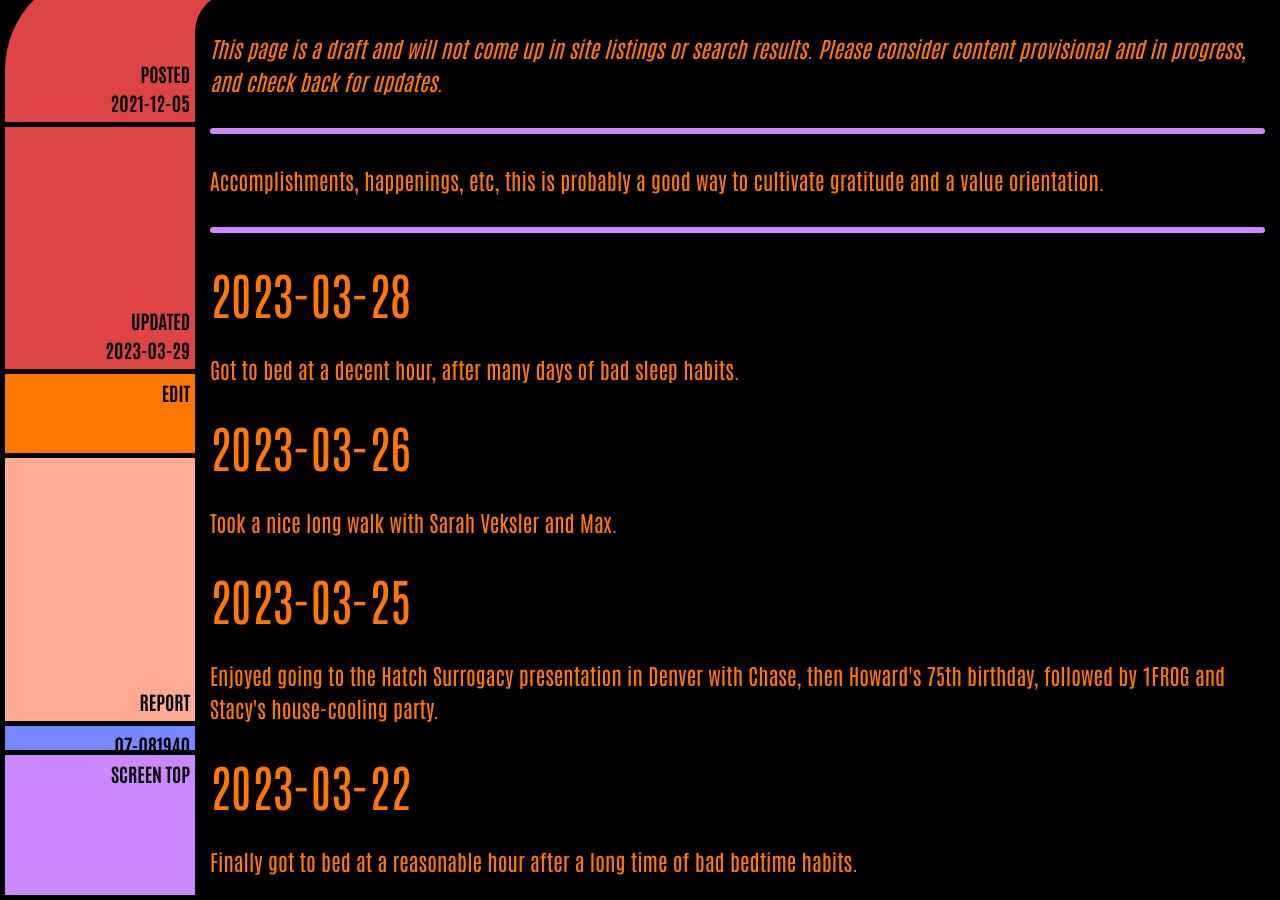
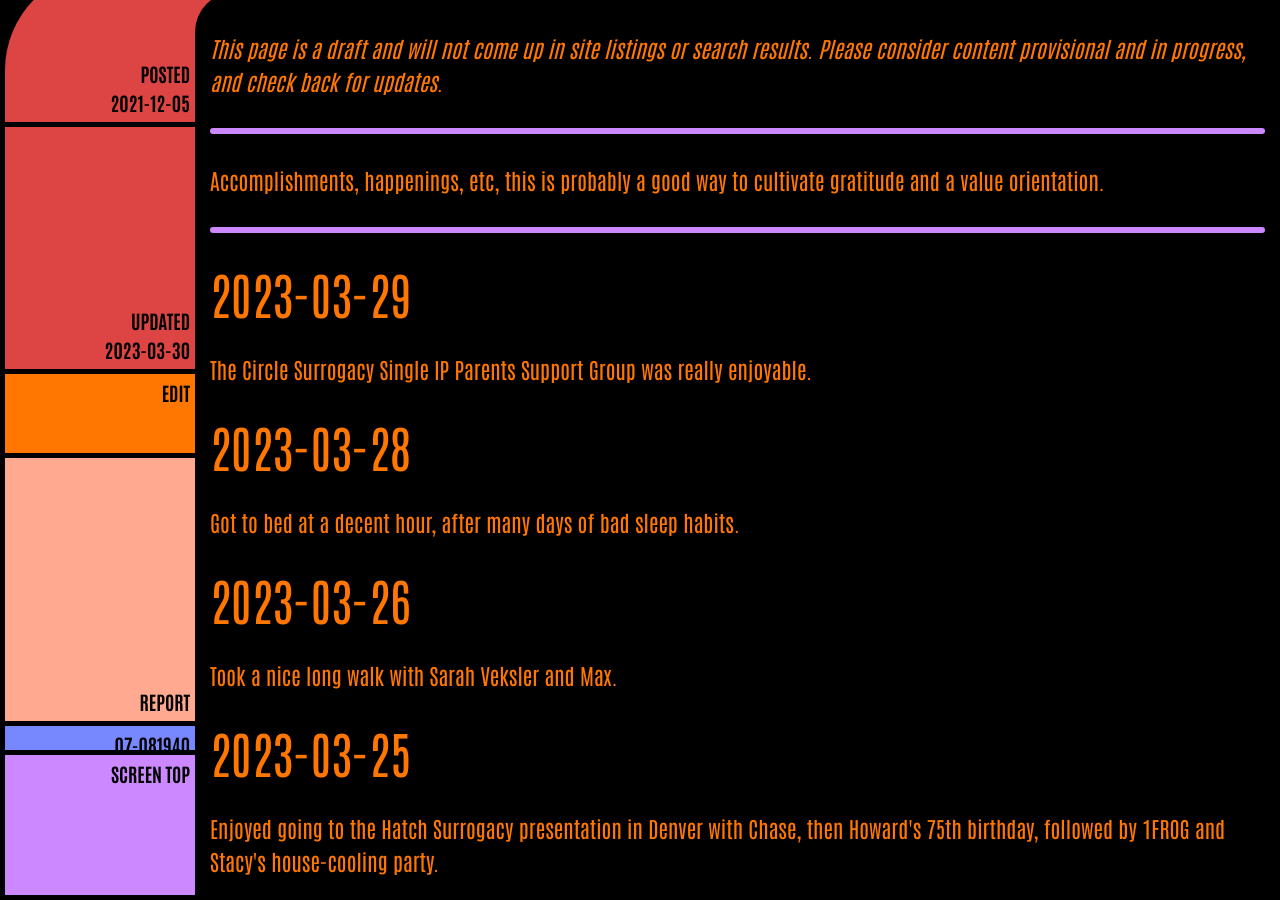
Before and after one commit to ArthurZey/arthurzey.github.io, a Jekyll site: the page built from _pages/one-good-thing.md, in a window 1280 px wide and 900 px high, scrolled down 333 px. Built offline with Jekyll 4.4.1, drawn with Linux system fonts in a browser that asks for light colours.

Commit message:
added 2023-03-29

```diff
--- a/_pages/one-good-thing.md
+++ b/_pages/one-good-thing.md
@@ -2,12 +2,15 @@
 title: One Good Thing
 description: "Accomplishments, happenings, etc, this is probably a good way to cultivate gratitude and a value orientation."
 date: "2021-12-05"
-last_modified_at: "2023-03-29T14:48:48+00:00"
+last_modified_at: "2023-03-30T16:03:41+00:00"
 tags:
   - happenings
   - draft
 sitemap: false
 ---
+
+## 2023-03-29
+The Circle Surrogacy Single IP Parents Support Group was really enjoyable.
 
 ## 2023-03-28
 Got to bed at a decent hour, after many days of bad sleep habits.
```
